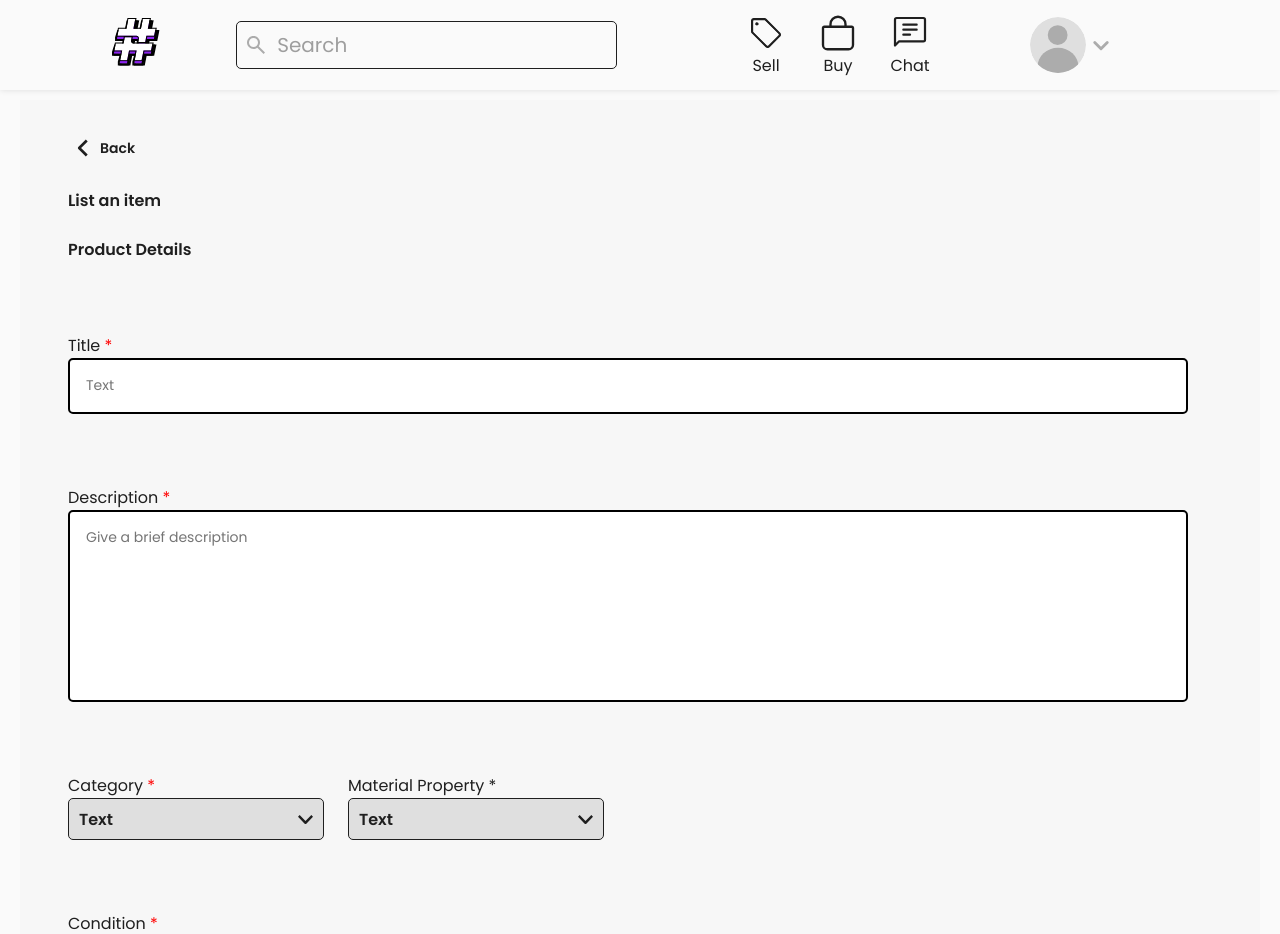
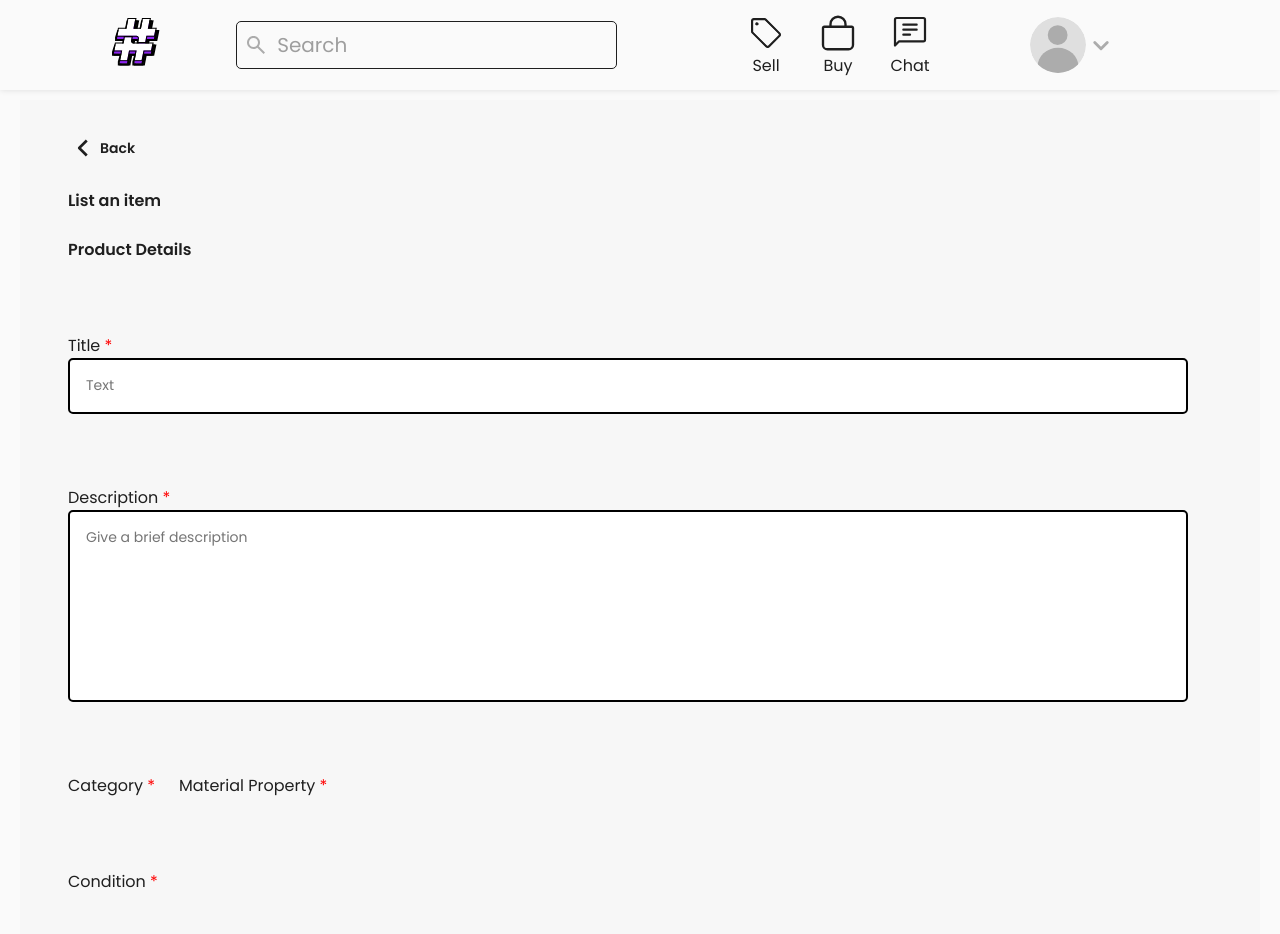
Before and after one commit to include-davis/marketplace, a Next.js app in the folder client/: page /create-post in a window 1280 px wide. Shown: the top 934 px of the page. Built offline with nearby package versions, Linux system fonts and the light colour scheme.

Commit message:
Update page.tsx

```diff
--- a/client/src/app/(pages)/create-post/page.tsx
+++ b/client/src/app/(pages)/create-post/page.tsx
@@ -1,6 +1,6 @@
 "use client";
 
-import React, { useState } from "react";
+import { useState } from "react";
 import Link from "next/link";
 import Image from "next/image";
 import styles from "./page.module.scss";
@@ -78,6 +78,7 @@ function DimensionField() {
 export default function CreatePostPage() {
     return (
       <main className={styles.page}>
+        <div className={styles.pageContainer}>
           <Link href="/home" className={styles.back}>
             <Image src={'/back_arrow.svg'} alt="<" width={32} height={32} />
             <div className={styles.backLink}>Back</div>
@@ -92,7 +93,7 @@ export default function CreatePostPage() {
               <h2 className={styles.sectionTitle}>Product Details</h2>
 
               <div>
-                        <TextField label="Title" name="Title" placeholder="Text"/>
+                <TextField label="Title" name="Title" placeholder="Text" />
               </div>
 
               <div className={styles.textAreaField}>
@@ -100,8 +101,7 @@ export default function CreatePostPage() {
                   Description <span className={styles.requiredSymbol}>*</span>
                 </label>
                 <textarea
-                rows="8"
-                maxlength="200"
+                  rows={8}
                   placeholder="Give a brief description"
                   className={styles.textAreaBox}
                 ></textarea>
@@ -112,32 +112,14 @@ export default function CreatePostPage() {
                   <label>
                     Category <span className={styles.requiredSymbol}>*</span>
                   </label>
-                <FilterDropdown
-                  label="Text"
-                  options={[
-                    'Fastening and Joining',
-                    'Power Transmission',
-                    'Electrical and Lightning',
-                    'Fabricating',
-                    'Sawing and Cutting',
-                    'Other',
-                  ]}
-                />
+                  <div></div>
                 </div>
                 <div className={styles.dropdownField}>
                   <label>
-                  Material Property <span>*</span>
+                    Material Property{' '}
+                    <span className={styles.requiredSymbol}>*</span>
                   </label>
-                <FilterDropdown
-                  label="Text"
-                  options={[
-                    'Mechanical Property',
-                    'Thermal Property',
-                    'Electrical Property',
-                    'Chemical Property',
-                    'Other',
-                  ]}
-                />
+                  <div></div>
                 </div>
               </div>
 
@@ -146,10 +128,7 @@ export default function CreatePostPage() {
                   <label>
                     Condition <span className={styles.requiredSymbol}>*</span>
                   </label>
-                <FilterDropdown
-                  label="Text"
-                  options={['New', 'Like new', 'Good', 'Fair', 'Poor', 'Other']}
-                />
+                  <div></div>
                 </div>
               </div>
 
@@ -174,6 +153,7 @@ export default function CreatePostPage() {
               </button>
             </div>
           </form>
+        </div>
       </main>
     );
 }
```
Lines whose indentation alone changed are shown as unchanged.
